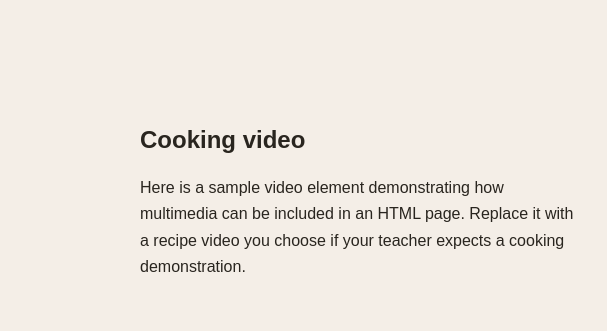
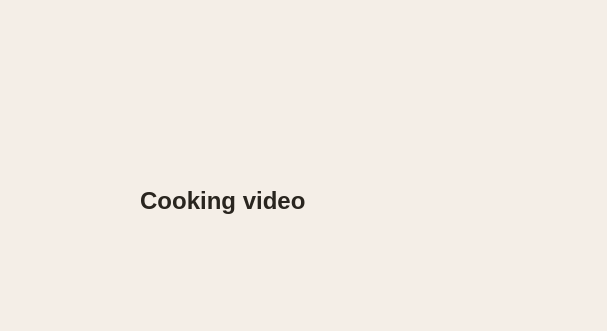
Before and after one commit to dreyyy-hue/ITE10-PRACTICAL_EXERCISE5, a plain HTML site: page index.html in a window 1280 px wide. Shown: the part 1245-1576 px from the top of the page, 0-607 px from the left. Drawn offline with Linux system fonts and the light colour scheme.

Commit message:
Remove sample video placeholder text

```diff
--- a/index.html
+++ b/index.html
@@ -56,7 +56,7 @@
     <section class="section feature">
       <div>
         <h2>Cooking video</h2>
-        <p>Here is a sample video element demonstrating how multimedia can be included in an HTML page. Replace it with a recipe video you choose if your teacher expects a cooking demonstration.</p>
+        <p></p>
       </div>
       <video controls preload="metadata" width="640" poster="https://commons.wikimedia.org/wiki/Special:Redirect/file/Adobo%20Filipino%20style.jpg">
         <source src="https://interactive-examples.mdn.mozilla.net/media/cc0-videos/flower.mp4" type="video/mp4">
```
